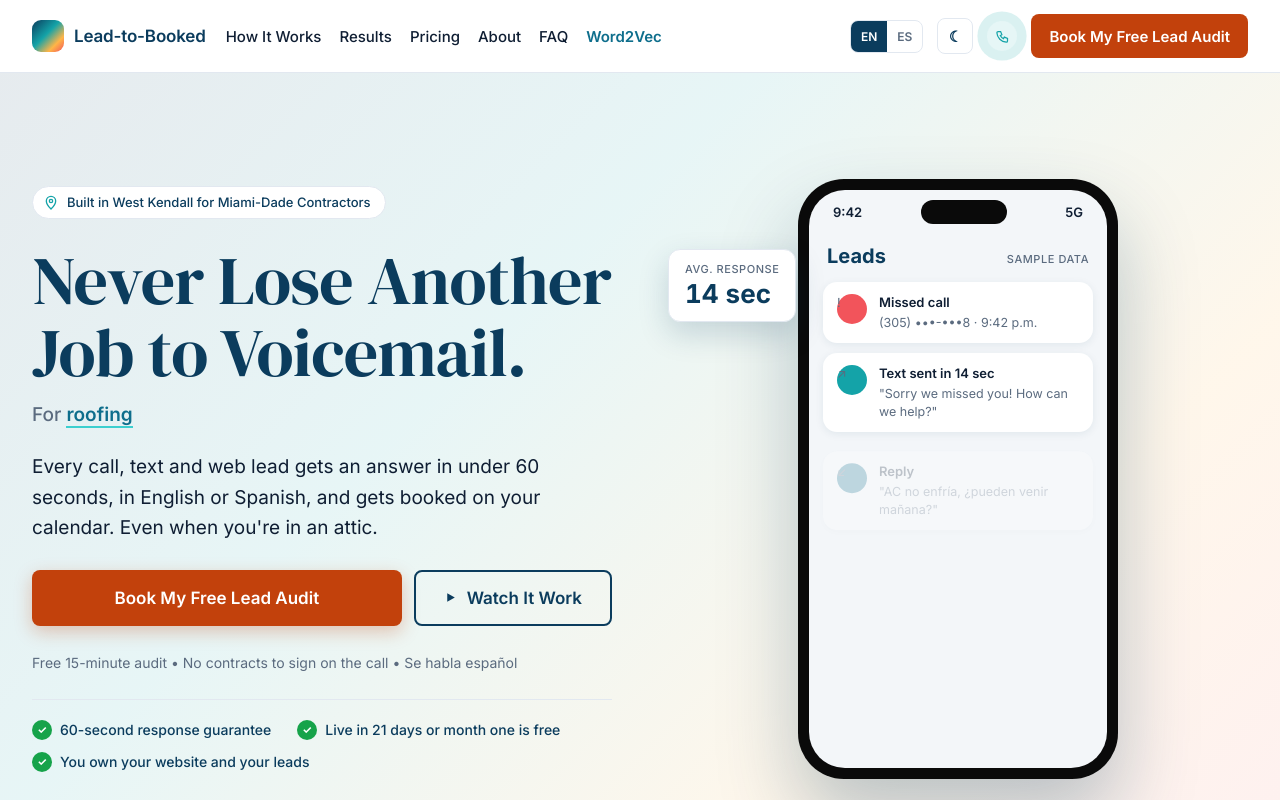
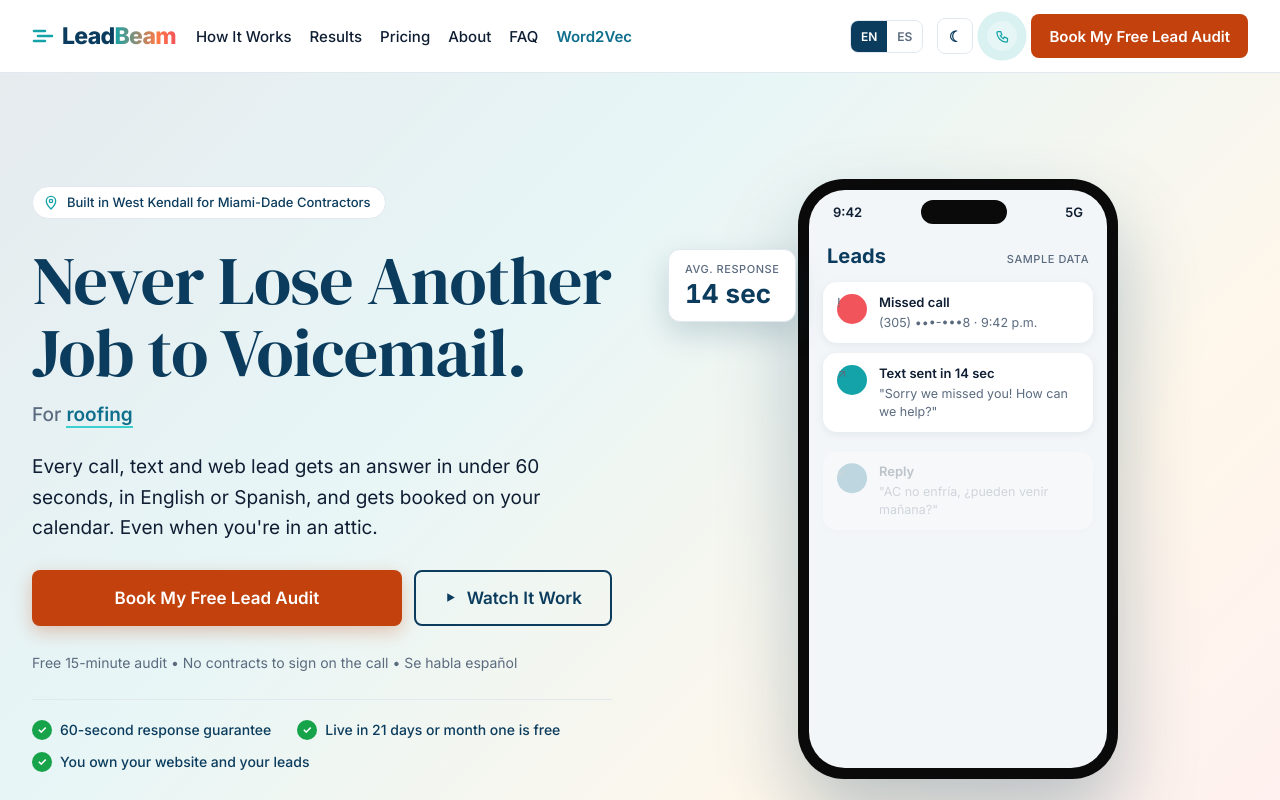
Before and after one commit to rediaz75/2300cNLP, a plain HTML site: page public/index.html in a window 1280 px wide. Shown: the top 800 px of the page. Drawn offline with Linux system fonts and the light colour scheme.

Commit message:
Replace logo with LeadBeam wordmark (option B1)
- Header and footer on the landing page and Word2Vec page now use the
  LeadBeam wordmark: speed lines + "Lead" + gradient "Beam", with
  light/dark variants.
- New favicon (SVG + 32px PNG), apple-touch-icon, and a 1200x630
  link-share image (og:image / twitter card).

Co-Authored-By: Claude Opus 5.5 <noreply@anthropic.com>
Claude-Session: https://claude.ai/code/session_017wZt2mSuRVD58FNvugGJiA

```diff
--- a/public/assets/css/styles.css
+++ b/public/assets/css/styles.css
@@ -77,8 +77,14 @@ input[type=range] { accent-color: var(--teal); width: 100%; }
 .hdr-in { max-width: 1440px; margin: 0 auto; height: 72px; padding: 0 var(--gut); display: flex; align-items: center; gap: 28px; }
 .logo { display: flex; align-items: center; gap: 10px; text-decoration: none; color: var(--head); min-width: 0; }
 .logo:hover { color: var(--head); }
-.logo-mark { flex: none; width: 32px; height: 32px; border-radius: 9px; background: linear-gradient(135deg,#0B3C5D 0%,#14A3A8 45%,#FFB547 75%,#F2545B 100%); }
-.logo-text { font: 600 17px var(--sans); letter-spacing: -.01em; white-space: nowrap; }
+/* LeadBeam wordmark (logo B1): speed lines + "Lead" + gradient "Beam" */
+.logo { gap: 8px; --beam-lines: #14A3A8; }
+[data-theme="dark"] .logo, .foot-brand .logo { --beam-lines: #3CCFCF; }
+.logo-lines { flex: none; width: 22px; height: 18px; }
+.logo-lines path { fill: none; stroke: var(--beam-lines); stroke-width: 2.6; stroke-linecap: round; }
+.logo-word { font: 800 23px/1 var(--sans); letter-spacing: -.03em; white-space: nowrap; color: var(--head); }
+.logo-grad { background: linear-gradient(90deg, #14A3A8 0%, #FF7A45 70%, #F2545B 100%); -webkit-background-clip: text; background-clip: text; color: transparent; }
+.foot-brand .logo-word { color: #fff; font-size: 22px; }
 .nav { display: flex; gap: 26px; flex: 1; }
 .nav a { font: 500 15px var(--sans); color: var(--ink); text-decoration: none; white-space: nowrap; }
 .nav a:hover { color: var(--teal); }
@@ -356,7 +362,6 @@ input[type=range] { accent-color: var(--teal); width: 100%; }
 .foot-grid { display: grid; grid-template-columns: repeat(auto-fit, minmax(160px, 1fr)); gap: 36px; }
 .foot-brand { grid-column: 1 / -1; display: flex; flex-direction: column; gap: 14px; }
 .foot-brand .logo { color: #F3F6F9; }
-.foot-brand .logo-mark { width: 30px; height: 30px; border-radius: 8px; background: linear-gradient(135deg,#0E6E8C 0%,#3CCFCF 45%,#FFB547 75%,#F2545B 100%); }
 .foot-brand p { margin: 0; font: 400 14px/1.6 var(--sans); color: #A3B1C2; max-width: 440px; }
 .foot-brand p.contact { color: #F3F6F9; font-weight: 500; }
 .foot-brand p.contact a { color: #F3F6F9; text-decoration: none; }
--- a/public/index.html
+++ b/public/index.html
@@ -7,12 +7,18 @@
 <meta name="description" content="Every call, text and web lead answered in under 60 seconds, in English or Spanish, and booked on your calendar. Built in West Kendall for Miami-Dade contractors.">
 <meta name="theme-color" content="#0B3C5D">
 <link rel="icon" href="/favicon.svg" type="image/svg+xml">
+<link rel="icon" href="/favicon-32.png" sizes="32x32" type="image/png">
+<link rel="apple-touch-icon" href="/apple-touch-icon.png">
 <link rel="canonical" href="https://leadtobooked.com/">
 <meta property="og:type" content="website">
 <meta property="og:title" content="Lead-to-Booked · Never Lose Another Job to Voicemail">
 <meta property="og:description" content="Missed calls turned into booked jobs, in English and Spanish. Free 15-minute lead audit for Miami-Dade contractors.">
 <meta property="og:url" content="https://leadtobooked.com/">
-<meta name="twitter:card" content="summary">
+<meta property="og:image" content="https://leadtobooked.com/og-image.png">
+<meta property="og:image:width" content="1200">
+<meta property="og:image:height" content="630">
+<meta name="twitter:card" content="summary_large_image">
+<meta name="twitter:image" content="https://leadtobooked.com/og-image.png">
 <script>
   // Apply saved theme/language before paint to avoid a flash.
   (function () {
@@ -25,7 +31,7 @@
 </script>
 <link rel="preconnect" href="https://fonts.googleapis.com">
 <link rel="preconnect" href="https://fonts.gstatic.com" crossorigin>
-<link href="https://fonts.googleapis.com/css2?family=DM+Serif+Display&family=Inter:wght@300;400;500;600;700&display=swap" rel="stylesheet">
+<link href="https://fonts.googleapis.com/css2?family=DM+Serif+Display&family=Inter:wght@300;400;500;600;700;800&display=swap" rel="stylesheet">
 <link rel="stylesheet" href="/assets/css/styles.css">
 <script type="application/ld+json">
 {
@@ -47,9 +53,9 @@
 <!-- ================= Header ================= -->
 <header class="hdr">
   <div class="hdr-in">
-    <a href="#top" class="logo" aria-label="Lead-to-Booked home">
-      <span class="logo-mark" aria-hidden="true"></span>
-      <span class="logo-text">Lead-to-Booked</span>
+    <a href="#top" class="logo" aria-label="LeadBeam home">
+      <svg class="logo-lines" viewBox="0 0 22 18" width="22" height="18" aria-hidden="true"><path d="M2 4h11M6 9h14M2 14h11"/></svg>
+      <span class="logo-word">Lead<span class="logo-grad">Beam</span></span>
     </a>
     <nav class="nav desk-only" aria-label="Main" data-list="nav"></nav>
     <div class="hdr-actions desk-only">
@@ -364,7 +370,7 @@
   <div class="wrap">
     <div class="foot-grid">
       <div class="foot-brand">
-        <a href="#top" class="logo"><span class="logo-mark" aria-hidden="true"></span><span class="logo-text" style="font-size:16px">Lead-to-Booked</span></a>
+        <a href="#top" class="logo" aria-label="LeadBeam, back to top"><svg class="logo-lines" viewBox="0 0 22 18" width="22" height="18" aria-hidden="true"><path d="M2 4h11M6 9h14M2 14h11"/></svg><span class="logo-word">Lead<span class="logo-grad">Beam</span></span></a>
         <p data-t="tagline"></p>
         <p data-t="area"></p>
         <p class="contact"><a href="tel:+17868911700">(786) 891-1700</a> · <a href="mailto:ramon@leadtobooked.com">ramon@leadtobooked.com</a></p>
```
Also changed, not shown: public/word2vec/index.html (+7 -4 lines), public/apple-touch-icon.png (added), public/favicon-32.png (added), public/favicon.svg, public/og-image.png (added).
